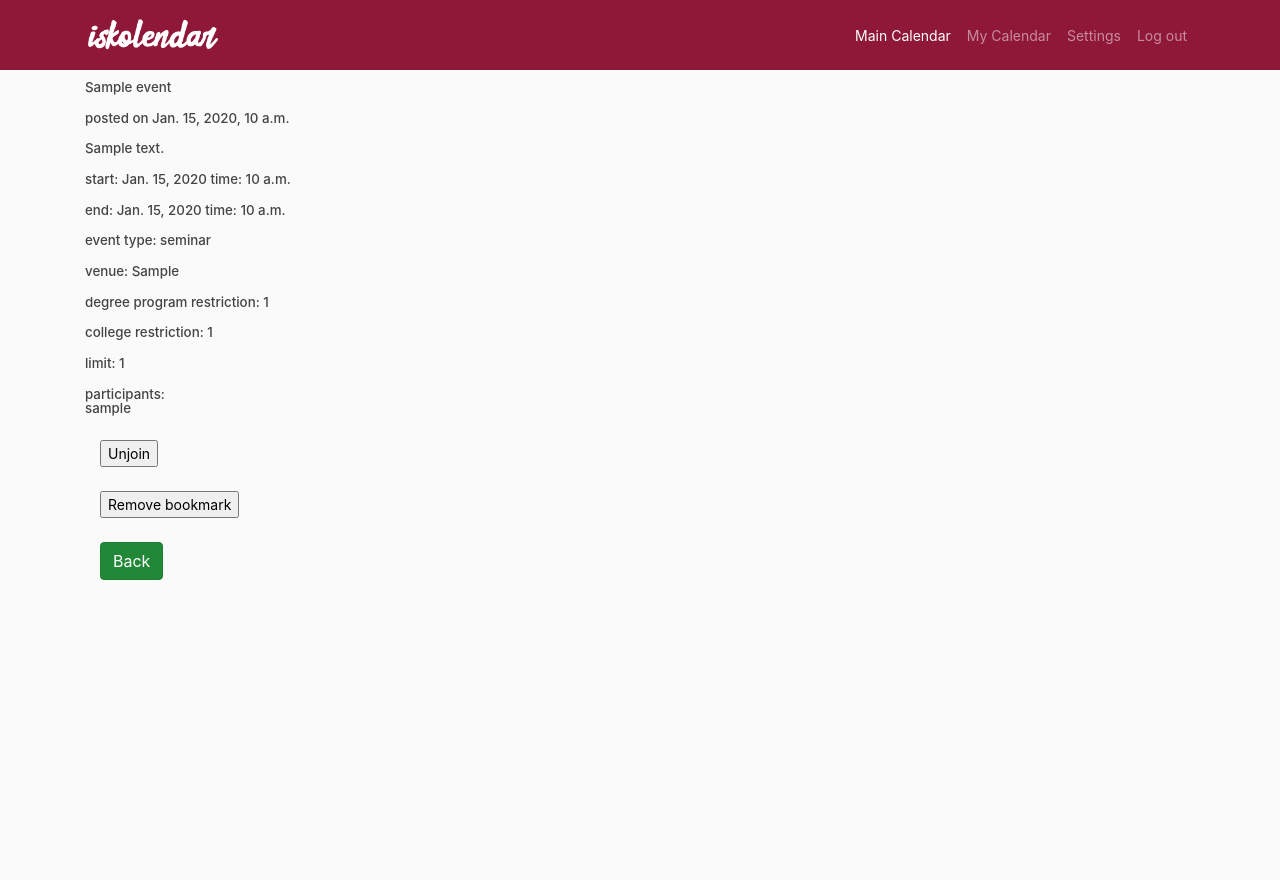
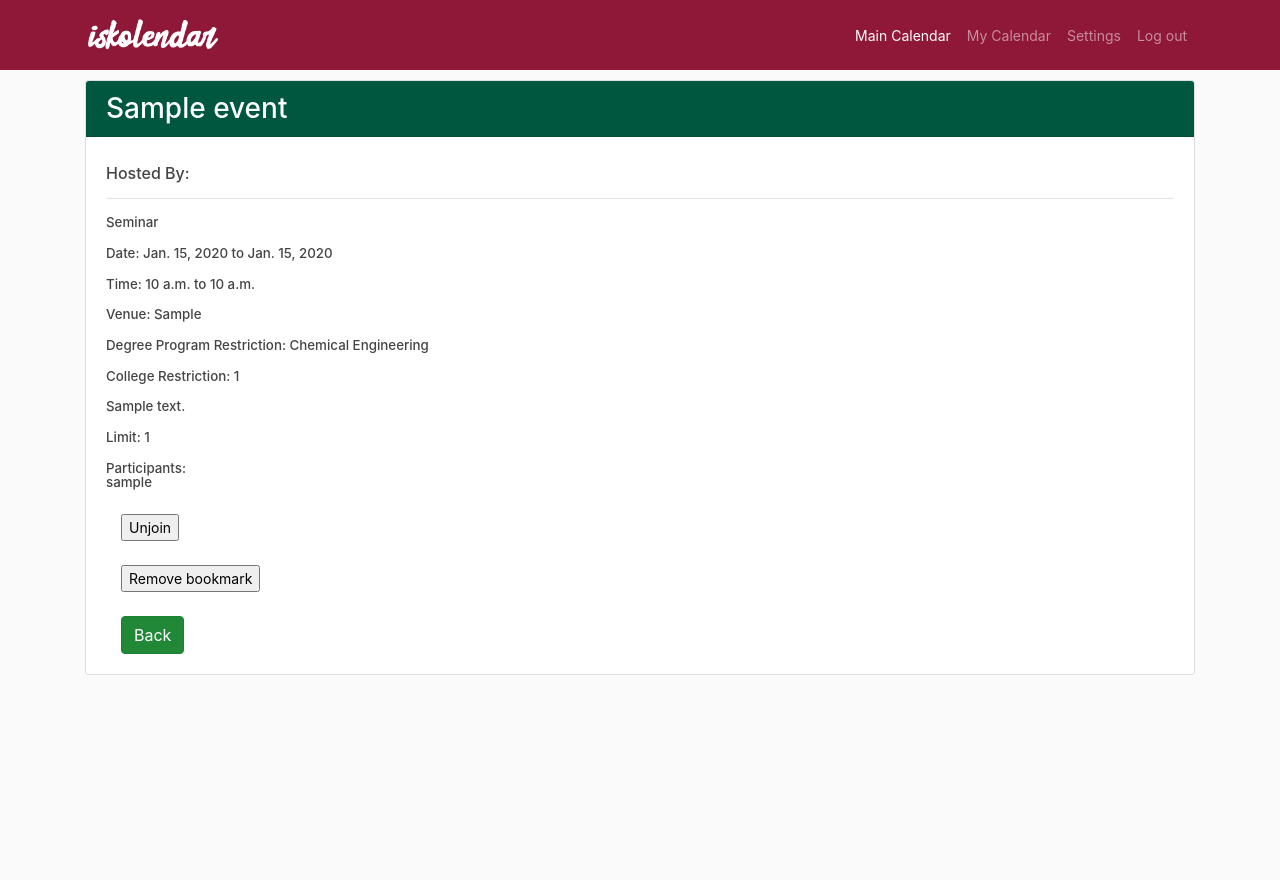
Before and after one commit to christelespino/iskolendar, a Django app: page /event/1/ in a window 1280 px wide. Run offline with Django 3.2, Linux system fonts and the light colour scheme; a user stored in the database is signed in; tables that the repository leaves empty hold one stand-in row (values such as "Sample post"); some libraries are stand-ins or nearby versions.

Commit message:
fixed event detail view

```diff
--- a/maincalendar/models.py
+++ b/maincalendar/models.py
@@ -24,15 +24,15 @@ from django.contrib.auth.models import User
 from django.urls import reverse
 
 EVENT_TYPE = (
-	('seminar', 'SEMINAR'),
-	('workshop', 'WORKSHOP'),
-	('convention', 'CONVENTION'),
-	('review session', 'REVIEW SESSION'),
-	('applicants\' orientation', 'APPLICANTS\' ORIENTATION'),
-	('competition', 'COMPETITION'),
-	('outreach', 'OUTREACH'),
-	('fundraising', 'FUNDRAISING'),
-	('others', 'OTHERS'),
+	('Seminar', 'SEMINAR'),
+	('Workshop', 'WORKSHOP'),
+	('Convention', 'CONVENTION'),
+	('Review Session', 'REVIEW SESSION'),
+	('Applicants\' Orientation', 'APPLICANTS\' ORIENTATION'),
+	('Competition', 'COMPETITION'),
+	('Outreach', 'OUTREACH'),
+	('Fundraising', 'FUNDRAISING'),
+	('Others', 'OTHERS'),
 )
 '''
 SCOPE_CHOICES = (
@@ -44,18 +44,18 @@ SCOPE_CHOICES = (
 '''
 
 DEG_CHOICES = (
-		("1", "Chemical Engineering"),
-		("2", "Civil Engineering"),
-		("3", "Computer Science"),
-		("4", "Computer Engineering"),
-		("5", "Electrical Engineering"),
-		("6", "Electronics Engineering"),
-		("7", "Geodetic Engineering"),
-		("8", "Industrial Engineering"),
-		("9", "Mechanical Engineering"),
-		("10", "Mining Engineering"),
-		("11", "Metallurgical Engineering"),
-		("12", "Materials Engineering")
+		("Chemical Engineering", "Chemical Engineering"),
+		("Civil Engineering", "Civil Engineering"),
+		("Computer Science", "Computer Science"),
+		("Computer Engineering", "Computer Engineering"),
+		("Electrical Engineering", "Electrical Engineering"),
+		("Electronics Engineering", "Electronics Engineering"),
+		("Geodetic Engineering", "Geodetic Engineering"),
+		("Industrial Engineering", "Industrial Engineering"),
+		("Mechanical Engineering", "Mechanical Engineering"),
+		("Mining Engineering", "Mining Engineering"),
+		("Metallurgical Engineering", "Metallurgical Engineering"),
+		("Materials Engineering", "Materials Engineering")
 )
 
 COLLEGE_CHOICES = (
--- a/maincalendar/templates/maincalendar/event_detail.html
+++ b/maincalendar/templates/maincalendar/event_detail.html
@@ -14,22 +14,87 @@ Allure Tanquintic
 		Fixed join event
  -->
 
-{% extends "maincalendar/index.html" %}
 {% load crispy_forms_tags %}
-{% block content %}
+{% load static %}
+<!DOCTYPE html>
+<html lang="en">
 
+  <head>
+    <meta charset="utf-8">
+    <meta name="viewport" content="width=device-width, initial-scale=1, shrink-to-fit=no">
+
+    <title>Iskolendar</title>
+
+    <!-- Bootstrap CSS -->
+    <link rel="stylesheet" href="https://maxcdn.bootstrapcdn.com/bootstrap/4.0.0-beta/css/bootstrap.min.css" integrity="sha384-/Y6pD6FV/Vv2HJnA6t+vslU6fwYXjCFtcEpHbNJ0lyAFsXTsjBbfaDjzALeQsN6M" crossorigin="anonymous">
+
+    <link rel="stylesheet" href="https://unpkg.com/bootstrap-material-design@4.1.1/dist/css/bootstrap-material-design.min.css" integrity="sha384-wXznGJNEXNG1NFsbm0ugrLFMQPWswR3lds2VeinahP8N0zJw9VWSopbjv2x7WCvX" crossorigin="anonymous">
+
+    <link href="https://fonts.googleapis.com/icon?family=Material+Icons"rel="stylesheet">
+
+    <link rel="stylesheet" type="text/css" href="{% static 'maincalendar/main.css' %}">
+  </head>
+
+  <body>
+
+    <!-- Navigation -->
+    <header class="site-header">
+      <nav class="navbar navbar-expand-md navbar-dark fixed-top">
+        <div class="container">
+          <a class="navbar-brand" href="{% url 'maincalendar' %}">
+            <img src="{% static 'maincalendar/iskolendar-logo.png' %}" width="135" height="44.25"/></a>
+          <button class="navbar-toggler" type="button" data-toggle="collapse" data-target="#navbarResponsive" aria-controls="navbarResponsive" aria-expanded="false" aria-label="Toggle navigation">
+            <span class="navbar-toggler-icon"></span>
+          </button>
+          <div class="collapse navbar-collapse" id="navbarResponsive">
+            <ul class="navbar-nav ml-auto">
+                <li class ="nav-item active">
+                  <a class="nav-link">Main Calendar
+                    <span class="sr-only">(current)</span>
+                  </a>
+                </li>
+                <li class ="nav-item">
+                  <a class="nav-link" href="{% url 'personal-calendar' %}">My Calendar</a>
+                </li>
+                <li class ="nav-item">
+                  <a class="nav-link">Settings</a>
+                </li>
+                <li class ="nav-item">
+                  {% if user.is_authenticated %}
+                    <a class="nav-link" href="{% url 'logout' %}">Log out</a>
+                  {% else %}
+                      <a class="nav-link" href="{% url 'login' %}">Log in</a>
+                    </li>
+                    <li class ="nav-item">
+                      <a class="nav-link" href="{% url 'register' %}">Register</a>
+                  {% endif %}
+                </li>
+            </ul>
+          </div>
+        </div>
+      </nav>
+    </header>
+
+    <body>
+    	<div class="container">
+    	<div class="card">
+    		<h3><div class="card-header text-white" style="background-color: #005740;">{{ object.title }}</div></h3>
+  			<div class="card-body">
+  				<h6>Hosted By: </h6>
+				<hr size="20">
 				<h4>
-		<p> {{ object.title }}</p>
-		<p> posted on {{ object.date_posted }}</p>
+					<p> {{ object.event_type }} </p>
+					<p> Date: {{ object.date_start }} to {{ object.date_end}}</p>
+					{% if object.time_start %}
+					<p> Time: {{ object.time_start }} {% if object.time_end %} to  {{ object.time_end }} {% endif %}</p>
+					{% endif %}
+					<p> Venue: {{ object.venue }} </p>
+					<p> Degree Program Restriction: {{ object.deg_prog }} </p>
+					<p> College Restriction: {{ object.college }} </p>
 					<p> {{ object.description }}</p>
-		<p> start: {{ object.date_start }}	time: {{ object.time_start }} </p>
-		<p> end: {{ object.date_end}}	time: {{ object.time_end }} </p>
-		<p> event type: {{ object.event_type }} </p>
-		<p> venue: {{ object.venue }} </p>
-		<p> degree program restriction: {{ object.deg_prog }} </p>
-		<p> college restriction: {{ object.college }} </p>
-		<p> limit: {{ object.limit }} </p>
-		<p> participants:<br>
+
+					<p> Limit: {{ object.limit }} </p>
+					<p> Participants:<br>
 						{% for s in object.participants.all%}
 							{% if s.name %}
 								Hello
@@ -68,4 +133,7 @@ Allure Tanquintic
 			    <div class="col-lg-12 mt-4">
 			      <a class="btn btn-success active" href="{% url 'maincalendar' %}">Back</a>
 			    </div>
-{% endblock content %}
+  			</div>
+    	</div>
+		</div>
+    </body>
--- a/maincalendar/urls.py
+++ b/maincalendar/urls.py
@@ -25,6 +25,7 @@ Christel Anne Espino
 from django.urls import path, include
 from django.conf.urls import url
 from django.contrib.auth.models import User
+from django.contrib.auth.decorators import login_required
 from django.contrib.admin.views.decorators import staff_member_required
 from .views import EventDetailView, EventCreateView, EventUpdateView, EventDeleteView
 from .views import AnnouncementCreateView, AnnouncementUpdateView, AnnouncementDeleteView
@@ -43,6 +44,9 @@ urlpatterns = [
     path('add_participant/', views.addparticipant, name = 'addparticipant'),
     path('remove_participant/', views.removeparticipant, name = 'removeparticipant'),
 
+    path('add_bookmark/', login_required(views.addbookmark), name = 'addbookmark'),
+    path('remove_bookmark/', login_required(views.removebookmark), name = 'removebookmark'),
+
     path('announcement/new/', staff_member_required(AnnouncementCreateView.as_view()), name='announcement-create'),
     path('announcement/<int:pk>/update', AnnouncementUpdateView.as_view(), name='announcement-update'),
     path('announcement/<int:pk>/delete', AnnouncementDeleteView.as_view(), name='announcement-delete'),
```
Also changed, not shown: maincalendar/static/maincalendar/main.css (line endings or trailing spaces). Lines whose indentation alone changed are shown as unchanged.
